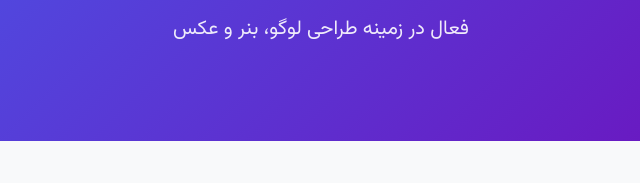
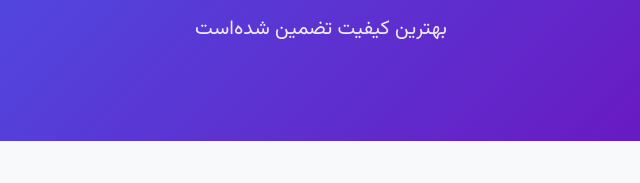
Before and after one commit to ehsan-hashemi/Ayar-Studio, a plain HTML site: page index.html in a window 1280 px wide. Shown: the part 243-426 px from the top of the page, 319-959 px from the left. Drawn offline with Linux system fonts and the light colour scheme.

Commit message:
Update index.html

```diff
--- a/index.html
+++ b/index.html
@@ -35,7 +35,7 @@
         <section class="hero">
             <div class="container">
                 <h1 class="hero-title">استودیو عیار</h1>
-                <p class="hero-subtitle">فعال در زمینه طراحی لوگو، بنر و عکس</p>
+                <p class="hero-subtitle">بهترین کیفیت تضمین شده‌است</p>
             </div>
         </section>
 
```
